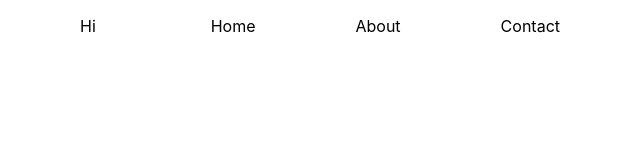
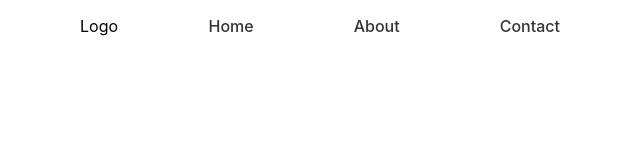
Before and after one commit to mahdi204/Little-Lemon-Website, a React (Create React App) app: page / in a window 1280 px wide. Shown: the top 160 px of the page, without its empty margins (320-960 px from the left). Built offline with nearby package versions, Linux system fonts and the light colour scheme.

Commit message:
some CSS

```diff
--- a/src/Components/Nav.js
+++ b/src/Components/Nav.js
@@ -3,11 +3,11 @@ import React from 'react'
 const Nav = () => {
     return (
         <nav>
-            <div><p>Hi</p></div>
-            <ul>
-                <li className='hover:text-gray-400 cursor-pointer'>Home</li>
-                <li className='hover:text-gray-400 cursor-pointer'>About</li>
-                <li className='hover:text-gray-400 cursor-pointer'>Contact</li>
+            <div><p>Logo</p></div>
+            <ul className='nav-ul'>
+                <li className="home-li"><a href=''>Home</a></li>
+                <li className="about-li"><a href=''>About</a></li>
+                <li className="Contact-li"><a href=''>Contact</a></li>
             </ul>
         </nav>
     )
--- a/src/index.css
+++ b/src/index.css
@@ -1,3 +1,11 @@
+:root {
+  --color-primary: #0070f3;
+  --color-secondary: #1a1a1a;
+  --color-background: #f0f0f0;
+  --color-text: #333333;
+  --color-border: #eaeaea;
+}
+
 body {
   margin: 0 400px;
   font-family: -apple-system, BlinkMacSystemFont, 'Segoe UI', 'Roboto', 'Oxygen',
@@ -28,3 +36,12 @@ nav ul{
   padding: 0;
   margin: 0;
 }
+a{
+  text-decoration: none;
+  color: var(--color-text);
+  font-size: 16px;
+  font-weight: 500;
+}
+a:hover{
+  color: var(--color-primary);
+}
```
